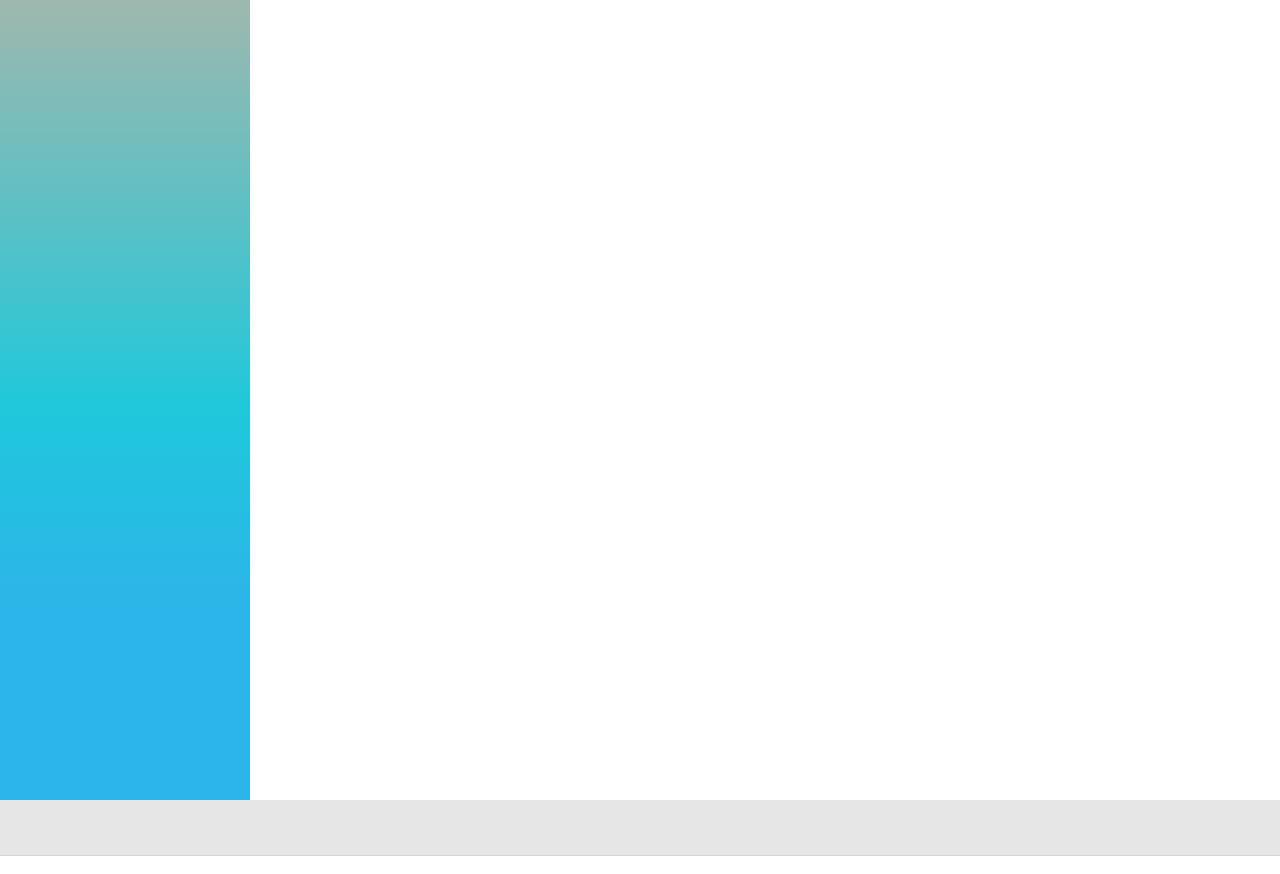
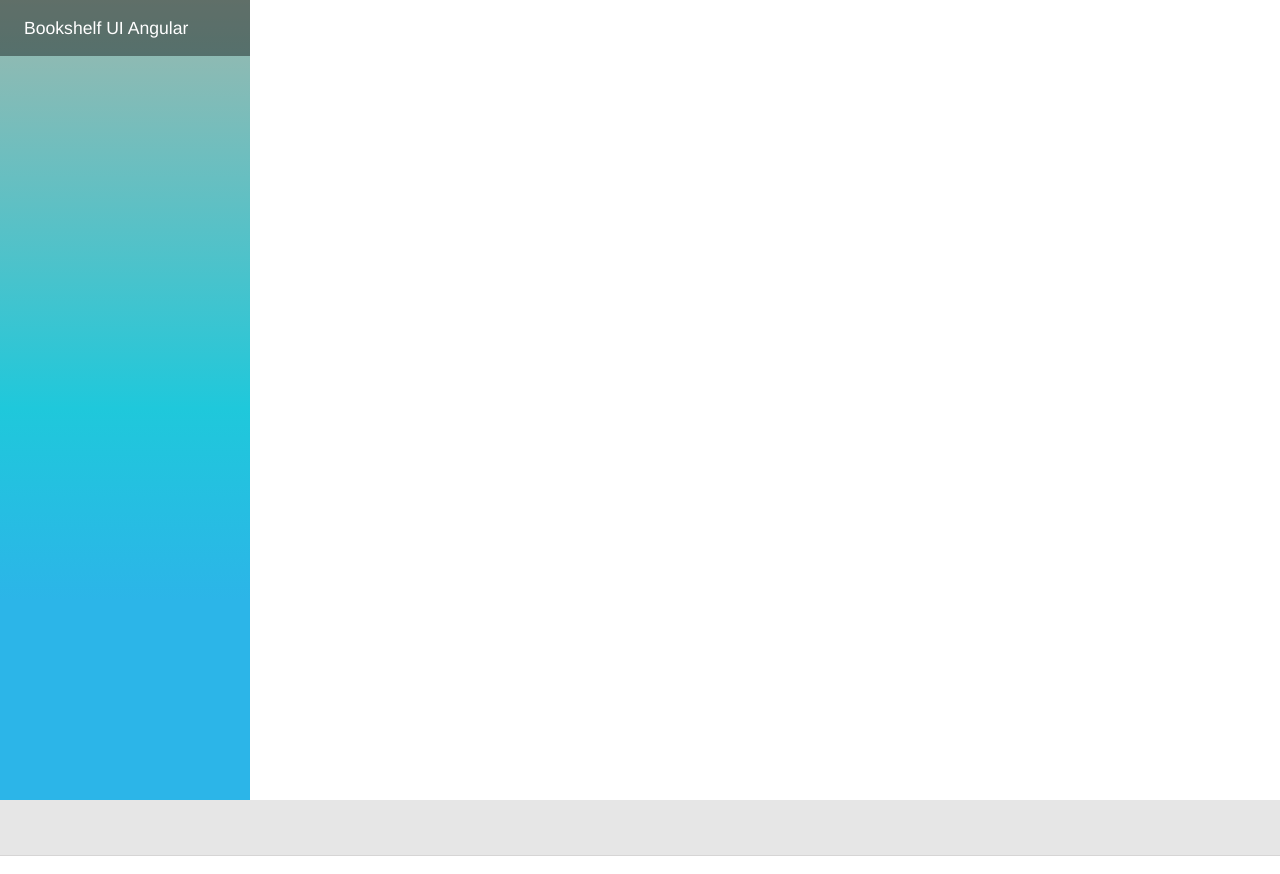
Before and after one commit to Grenter/BookShelf, an Angular app in the folder bookshelf-ui-angular/: page / in a window 1280 px wide. Built offline with nearby package versions, Linux system fonts and the light colour scheme.

Commit message:
Add nav-menu component

```diff
--- a/bookshelf-ui-angular/src/app/app.component.html
+++ b/bookshelf-ui-angular/src/app/app.component.html
@@ -1,4 +1,5 @@
 <div class="sidebar">
+  <app-nav-menu></app-nav-menu>
 </div>
 
 <div class="main">
--- a/bookshelf-ui-angular/src/app/app.module.ts
+++ b/bookshelf-ui-angular/src/app/app.module.ts
@@ -3,10 +3,12 @@ import { NgModule } from '@angular/core';
 
 import { AppRoutingModule } from './app-routing.module';
 import { AppComponent } from './app.component';
+import { NavMenuComponent } from './nav-menu/nav-menu.component';
 
 @NgModule({
   declarations: [
-    AppComponent
+    AppComponent,
+    NavMenuComponent
   ],
   imports: [
     BrowserModule,
--- /dev/null
+++ b/bookshelf-ui-angular/src/app/nav-menu/nav-menu.component.html
@@ -0,0 +1,14 @@
+<div class="top-row pl-4 navbar navbar-dark">
+  <a class="navbar-brand" href="">Bookshelf UI Angular</a>
+  <button class="navbar-toggler">
+      <span class="navbar-toggler-icon"></span>
+  </button>
+</div>
+
+<div>
+  <ul class="nav flex-column">
+      <li class="nav-item px-3">
+
+      </li>
+  </ul>
+</div>
--- /dev/null
+++ b/bookshelf-ui-angular/src/app/nav-menu/nav-menu.component.ts
@@ -0,0 +1,15 @@
+import { Component, OnInit } from '@angular/core';
+
+@Component({
+  selector: 'app-nav-menu',
+  templateUrl: './nav-menu.component.html',
+  styleUrls: ['./nav-menu.component.css']
+})
+export class NavMenuComponent implements OnInit {
+
+  constructor() { }
+
+  ngOnInit() {
+  }
+
+}
```
Also changed, not shown: bookshelf-ui-angular/src/app/nav-menu/nav-menu.component.css (added), 1 other file (tests, documents, lock files or other folders).
